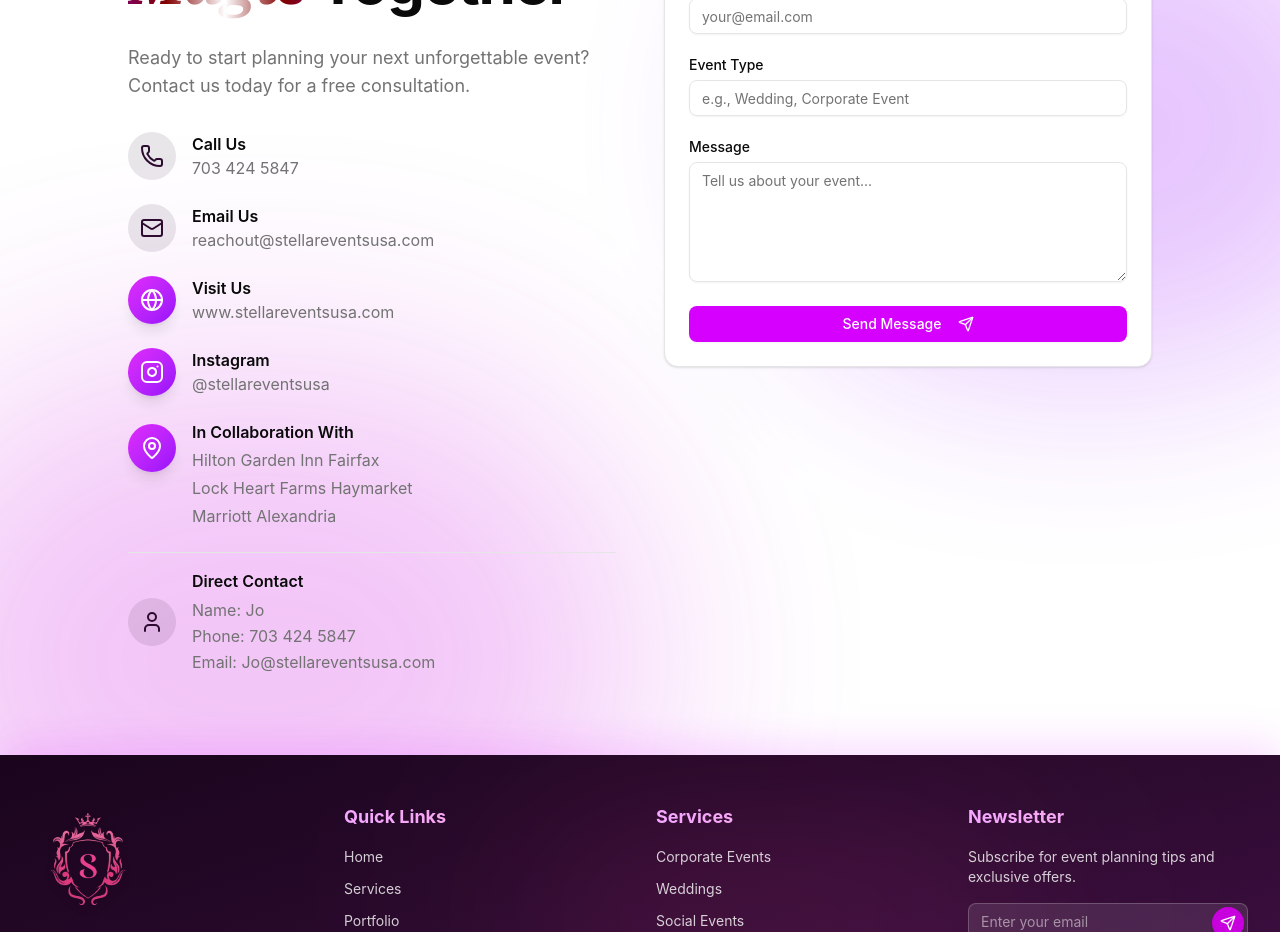
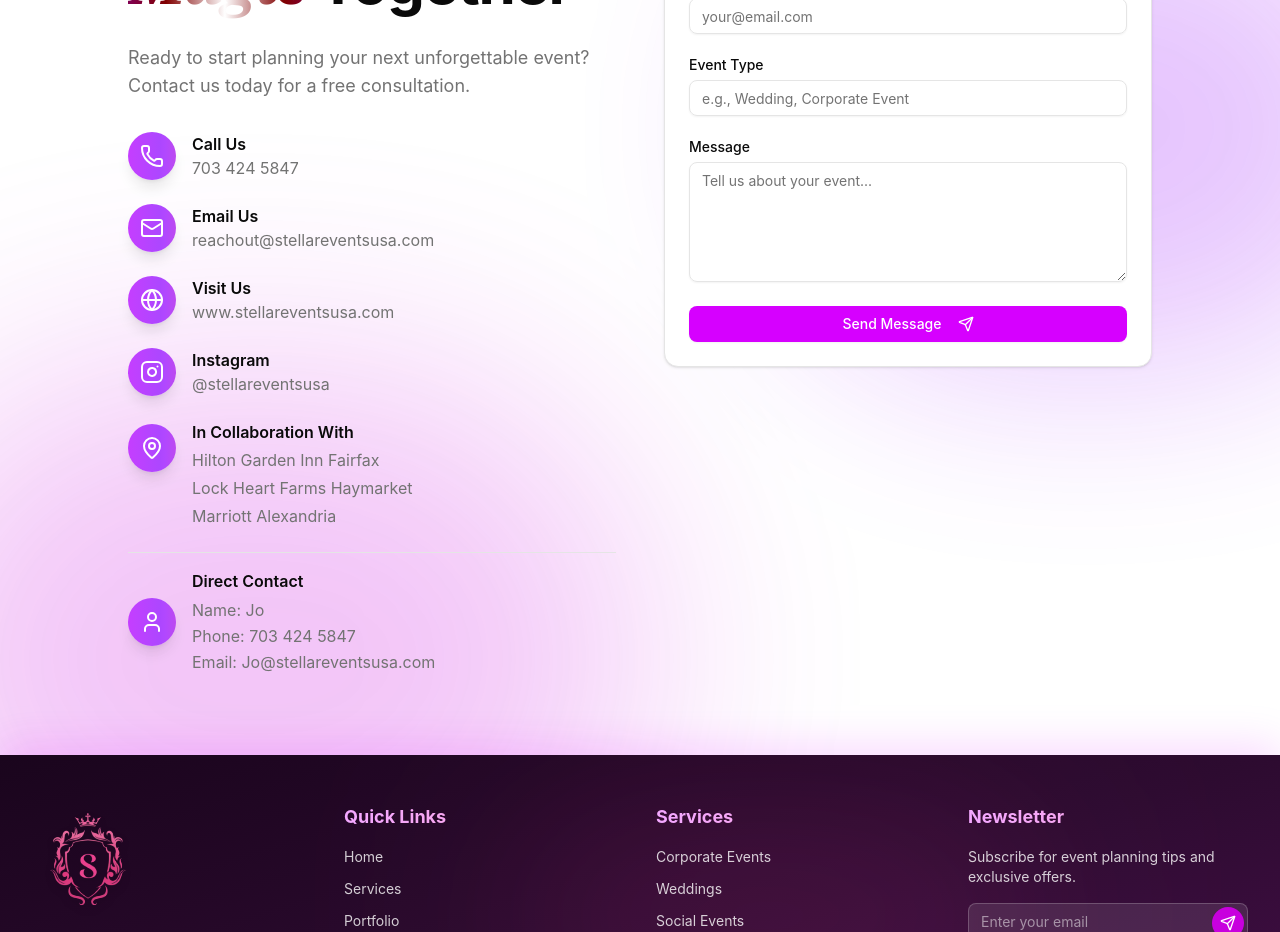
Before and after one commit to Danaemisdan/stellareventsweb, a React (Vite) app: page / in a window 1280 px wide. Shown: the part 4360-5292 px from the top of the page. Built offline with nearby package versions, Linux system fonts and the light colour scheme.

Commit message:
Enhance Aesthetics: Unified all contact icons to use a customized, animated fuchsia/purple/pink gradient background to match the colorful brand energy perfectly

```diff
--- a/src/App.tsx
+++ b/src/App.tsx
@@ -515,8 +515,8 @@ function ContactSection() {
             </p>
 
             <div className="space-y-6">
-              <div className="flex items-center gap-4">
-                <div className="w-12 h-12 rounded-full bg-primary/10 flex items-center justify-center text-primary">
+              <div className="flex items-center gap-4 group">
+                <div className="w-12 h-12 rounded-full bg-gradient-to-r from-fuchsia-500 via-purple-500 to-pink-500 animate-bg-gradient flex items-center justify-center text-white shadow-lg group-hover:scale-110 transition-transform">
                   <Phone className="w-6 h-6" />
                 </div>
                 <div>
@@ -525,8 +525,8 @@ function ContactSection() {
                 </div>
               </div>
 
-              <div className="flex items-center gap-4">
-                <div className="w-12 h-12 rounded-full bg-primary/10 flex items-center justify-center text-primary">
+              <div className="flex items-center gap-4 group">
+                <div className="w-12 h-12 rounded-full bg-gradient-to-r from-fuchsia-500 via-purple-500 to-pink-500 animate-bg-gradient flex items-center justify-center text-white shadow-lg group-hover:scale-110 transition-transform">
                   <Mail className="w-6 h-6" />
                 </div>
                 <div>
@@ -536,7 +536,7 @@ function ContactSection() {
               </div>
 
               <div className="flex items-center gap-4 group">
-                <div className="w-12 h-12 rounded-full bg-gradient-to-br from-fuchsia-500 to-purple-600 flex items-center justify-center text-white shadow-lg group-hover:scale-110 transition-transform">
+                <div className="w-12 h-12 rounded-full bg-gradient-to-r from-fuchsia-500 via-purple-500 to-pink-500 animate-bg-gradient flex items-center justify-center text-white shadow-lg group-hover:scale-110 transition-transform">
                   <Globe className="w-6 h-6" />
                 </div>
                 <div>
@@ -546,7 +546,7 @@ function ContactSection() {
               </div>
 
               <div className="flex items-center gap-4 group">
-                <div className="w-12 h-12 rounded-full bg-gradient-to-br from-fuchsia-500 to-purple-600 flex items-center justify-center text-white shadow-lg group-hover:scale-110 transition-transform">
+                <div className="w-12 h-12 rounded-full bg-gradient-to-r from-fuchsia-500 via-purple-500 to-pink-500 animate-bg-gradient flex items-center justify-center text-white shadow-lg group-hover:scale-110 transition-transform">
                   <Instagram className="w-6 h-6" />
                 </div>
                 <div>
@@ -556,7 +556,7 @@ function ContactSection() {
               </div>
 
               <div className="flex items-start gap-4 group">
-                <div className="w-12 h-12 rounded-full bg-gradient-to-br from-fuchsia-500 to-purple-600 flex items-center justify-center text-white shadow-lg group-hover:scale-110 transition-transform shrink-0 mt-1">
+                <div className="w-12 h-12 rounded-full bg-gradient-to-r from-fuchsia-500 via-purple-500 to-pink-500 animate-bg-gradient flex items-center justify-center text-white shadow-lg group-hover:scale-110 transition-transform shrink-0 mt-1">
                   <MapPin className="w-6 h-6" />
                 </div>
                 <div>
@@ -569,8 +569,8 @@ function ContactSection() {
                 </div>
               </div>
 
-              <div className="flex pt-4 mt-6 border-t items-center gap-4">
-                <div className="w-12 h-12 rounded-full bg-primary/10 flex items-center justify-center text-primary">
+              <div className="flex pt-4 mt-6 border-t items-center gap-4 group">
+                <div className="w-12 h-12 rounded-full bg-gradient-to-r from-fuchsia-500 via-purple-500 to-pink-500 animate-bg-gradient flex items-center justify-center text-white shadow-lg group-hover:scale-110 transition-transform">
                   <User className="w-6 h-6" />
                 </div>
                 <div>
--- a/src/index.css
+++ b/src/index.css
@@ -129,4 +129,23 @@
   body {
     @apply bg-background text-foreground;
   }
+
+  .animate-bg-gradient {
+    background-size: 300% 300%;
+    animation: gradientFlowBg 4s ease infinite;
+  }
 }
+
+@keyframes gradientFlowBg {
+  0% {
+    background-position: 0% 50%;
+  }
+
+  50% {
+    background-position: 100% 50%;
+  }
+
+  100% {
+    background-position: 0% 50%;
+  }
+}
```
